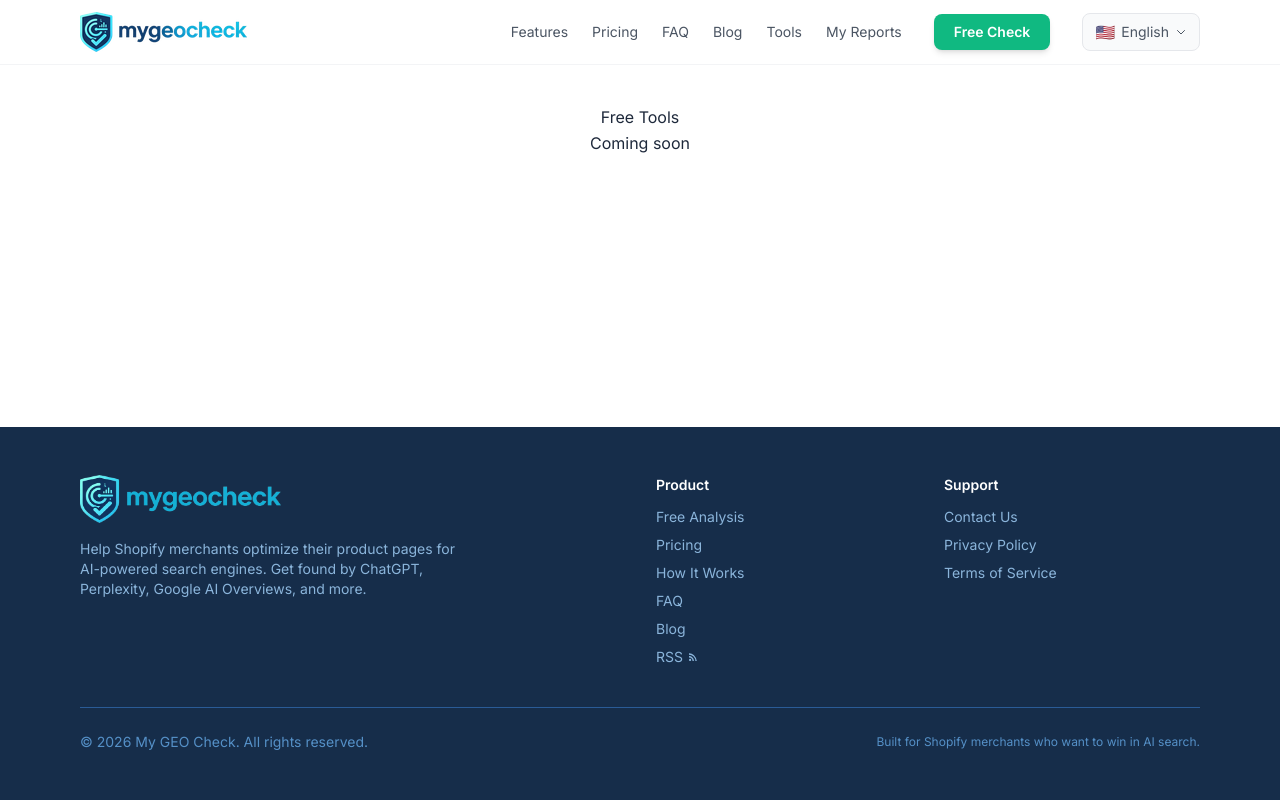
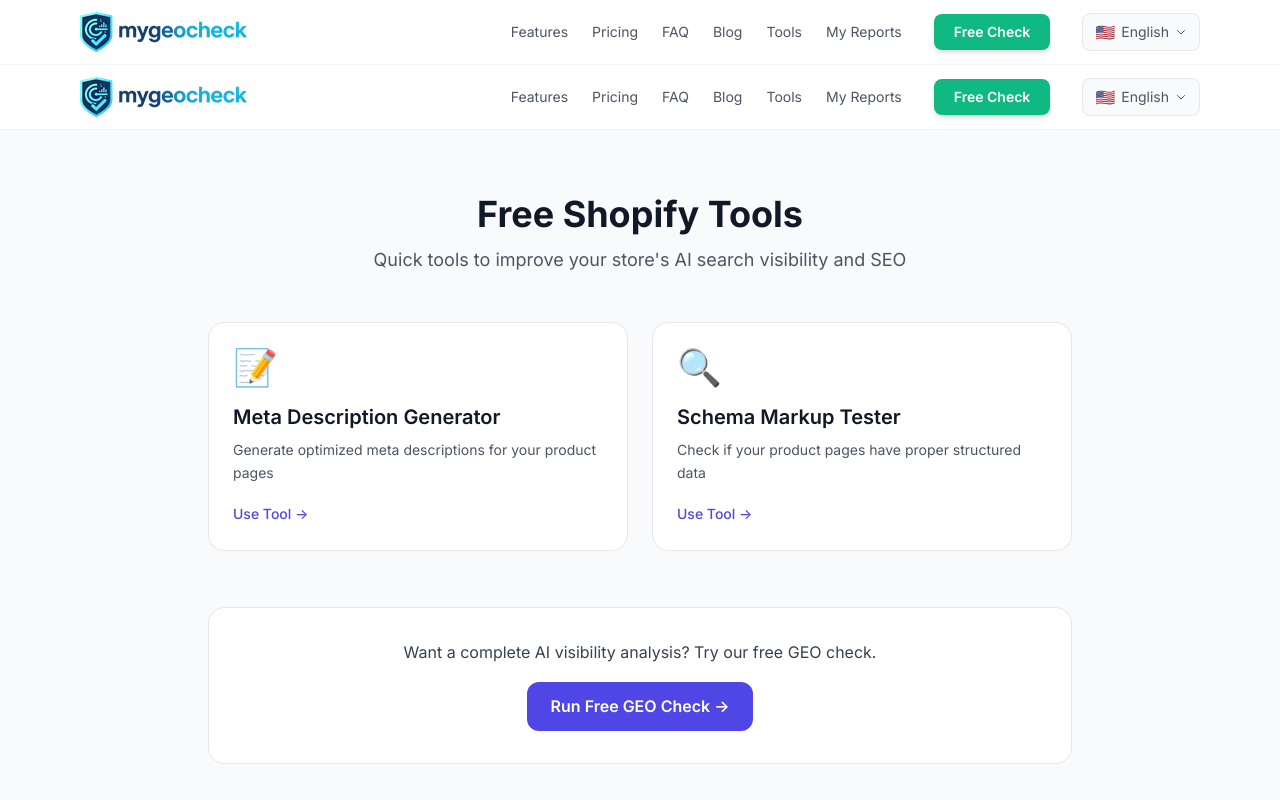
Before and after one commit to lough0226-lang/shopify-geocheck, a Next.js app: page /tools in a window 1280 px wide. Shown: the top 800 px of the page. Built offline with nearby package versions, Linux system fonts and the light colour scheme.

Commit message:
fix: restore proper tools pages + clean next.config

```diff
--- a/app/tools/page.js
+++ b/app/tools/page.js
@@ -1,3 +1,76 @@
+'use client';
+
+import Link from 'next/link';
+import { useLang, PAGE_CONTENT } from '../../lib/i18n';
+import Header from '../../components/Header';
+import Footer from '../../components/Footer';
+
 export default function ToolsPage() {
-  return <div style={{padding: '40px', textAlign: 'center'}}><h1>Free Tools</h1><p>Coming soon</p></div>;
+  const lang = useLang();
+  const p = PAGE_CONTENT[lang] || PAGE_CONTENT.en;
+
+  const tools = [
+    {
+      href: '/tools/meta-description',
+      icon: '📝',
+      title: p.toolsMetaTitle,
+      desc: p.toolsMetaDesc,
+    },
+    {
+      href: '/tools/schema-tester',
+      icon: '🔍',
+      title: p.toolsSchemaTitle,
+      desc: p.toolsSchemaDesc,
+    },
+  ];
+
+  return (
+    <>
+      <Header />
+      <main className="bg-gray-50 min-h-screen">
+        <div className="max-w-4xl mx-auto px-4 py-16">
+          <div className="text-center mb-12">
+            <h1 className="text-3xl md:text-4xl font-bold text-gray-900 mb-3">
+              {p.toolsTitle}
+            </h1>
+            <p className="text-lg text-gray-600 max-w-2xl mx-auto">
+              {p.toolsSubtitle}
+            </p>
+          </div>
+
+          <div className="grid md:grid-cols-2 gap-6 mb-14">
+            {tools.map((tool) => (
+              <Link
+                key={tool.href}
+                href={tool.href}
+                className="bg-white rounded-2xl border border-gray-200 p-6 hover:shadow-lg hover:border-indigo-200 transition-all duration-200 group block"
+              >
+                <div className="text-4xl mb-4">{tool.icon}</div>
+                <h2 className="text-xl font-semibold text-gray-900 mb-2 group-hover:text-indigo-600 transition-colors">
+                  {tool.title}
+                </h2>
+                <p className="text-gray-600 text-sm mb-4 leading-relaxed">
+                  {tool.desc}
+                </p>
+                <span className="inline-flex items-center text-indigo-600 font-medium text-sm group-hover:gap-2 transition-all">
+                  {p.toolsUseBtn}
+                </span>
+              </Link>
+            ))}
+          </div>
+
+          <div className="bg-white rounded-2xl border border-gray-200 p-8 text-center">
+            <p className="text-gray-700 mb-4">{p.toolsCta}</p>
+            <Link
+              href="/check"
+              className="inline-block bg-indigo-600 hover:bg-indigo-700 text-white font-semibold px-6 py-3 rounded-xl transition-colors"
+            >
+              {p.toolsCtaBtn}
+            </Link>
+          </div>
+        </div>
+      </main>
+      <Footer />
+    </>
+  );
 }
--- a/next.config.js
+++ b/next.config.js
@@ -6,10 +6,6 @@
   experimental: {
     serverComponentsExternalPackages: ['openai'],
   },
-  // Force cache bust
-  env: {
-    BUILD_ID: Date.now().toString(),
-  },
 };
 
 module.exports = nextConfig;
```
